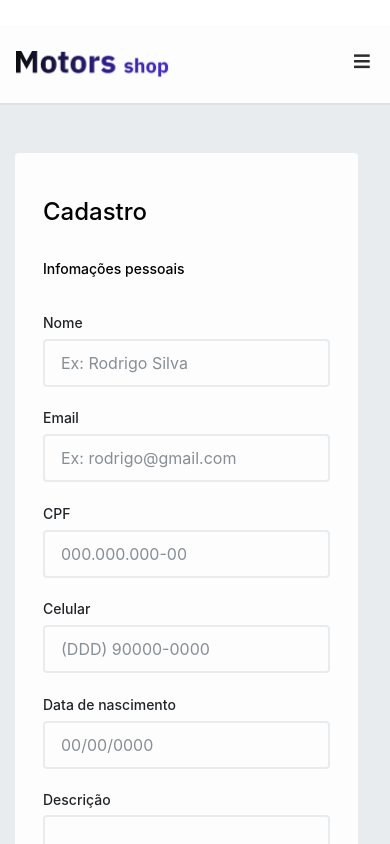
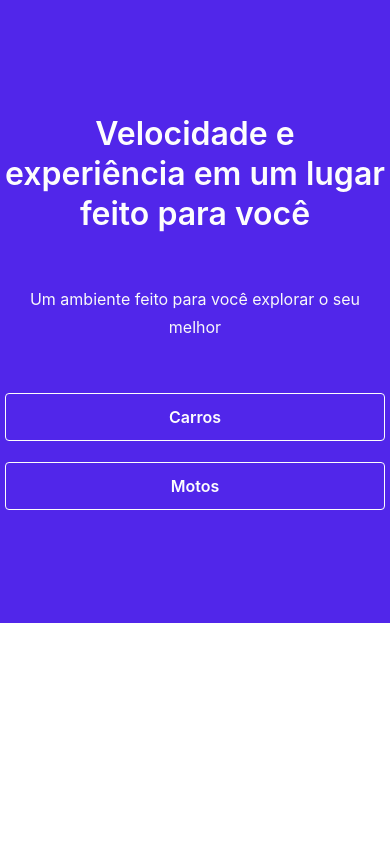
Before and after one commit to Rodrigodeveloperjr/react-native-motors-shop, a React Native app: screen /signin in a window 390 px wide. Built offline with nearby package versions, Linux system fonts and the light colour scheme.

Commit message:
component Banner added

```diff
--- a/App.tsx
+++ b/App.tsx
@@ -1,7 +1,8 @@
+import { Banner } from "./src/components/Banner";
 import { AllRoutes } from "./src/routes";
 import { SignIn } from "./src/screens/SignIn";
 import { SignUp } from "./src/screens/SignUp";
 
 export default function App() {
-  return <SignUp />;
+  return <Banner />;
 }
--- /dev/null
+++ b/src/components/Banner/index.tsx
@@ -0,0 +1,24 @@
+import { Text, View } from "react-native";
+import { styles } from "./style";
+
+const Banner = () => {
+  return (
+    <View style={styles.container}>
+      <View style={styles.content}>
+        <Text style={styles.title}>
+          Velocidade e experiência em um lugar feito para você
+        </Text>
+        <Text style={styles.subtitle}>
+          Um ambiente feito para você explorar o seu melhor
+        </Text>
+
+        <View style={styles.viewButtons}>
+          <Text style={styles.button}>Carros</Text>
+          <Text style={styles.button}>Motos</Text>
+        </View>
+      </View>
+    </View>
+  );
+};
+
+export { Banner };
--- /dev/null
+++ b/src/components/Banner/style.ts
@@ -0,0 +1,59 @@
+import { StyleSheet } from "react-native";
+
+const styles = StyleSheet.create({
+  container: {
+    backgroundColor: "#5126EA",
+    height: 623,
+    padding: 5,
+    display: "flex",
+    justifyContent: "center",
+    alignItems: "center",
+  },
+  content: {
+    height: 396,
+    display: "flex",
+    flexDirection: "column",
+    justifyContent: "space-between"
+  },
+  title: {
+    fontWeight: "600",
+    fontSize: 32,
+    lineHeight: 40,
+    textAlign: "center",
+    color: "#FDFDFD",
+  },
+  subtitle: {
+    fontWeight: "400",
+    fontSize: 16,
+    lineHeight: 28,
+    textAlign: "center",
+    color: "#F8F9FA",
+  },
+  viewButtons: {
+    height: 117,
+    display: "flex",
+    flexDirection: "column",
+    justifyContent: "space-between"
+  },
+  button: {
+    display: "flex",
+    flexDirection: "row",
+    justifyContent: "center",
+    alignItems: "center",
+    paddingTop: 12,
+    paddingBottom: 12,
+    paddingLeft: 28,
+    paddingRight: 28,
+    width: "100%",
+    height: 48,
+    borderWidth: 1.5,
+    borderColor: "#FDFDFD",
+    borderRadius: 4,
+    fontWeight: "600",
+    fontSize: 16,
+    textAlign: "center",
+    color: "#FDFDFD",
+  },
+});
+
+export { styles };
--- a/src/screens/SignUp/index.tsx
+++ b/src/screens/SignUp/index.tsx
@@ -6,15 +6,16 @@ import { styles } from "../SignIn/style";
 
 const SignUp = () => {
   return (
-    <ScrollView style={styles.container}>
+    <>
       <Header />
+      <ScrollView style={styles.container}>
+        <View style={styles.main}>
+          <FormSignUp />
+        </View>
 
-      <View style={styles.main}>
-        <FormSignUp />
-      </View>
-
-      <Footer />
-    </ScrollView>
+        <Footer />
+      </ScrollView>
+    </>
   );
 };
 
```
Also changed, not shown: src/screens/SignIn/index.tsx (+8 -7 lines).
